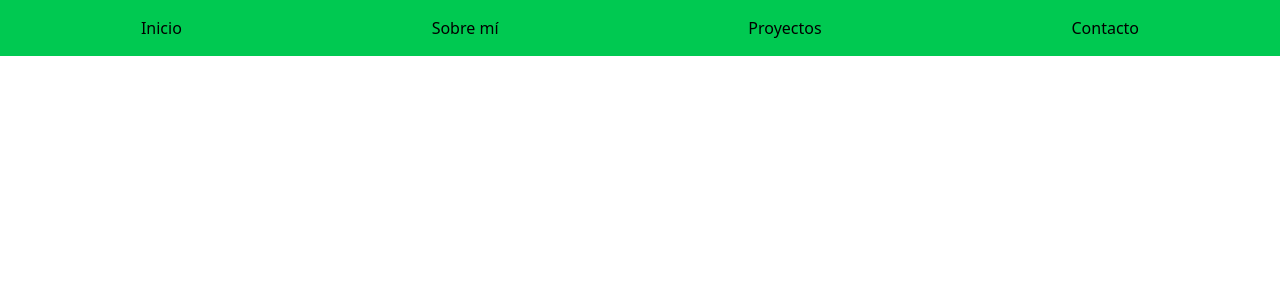
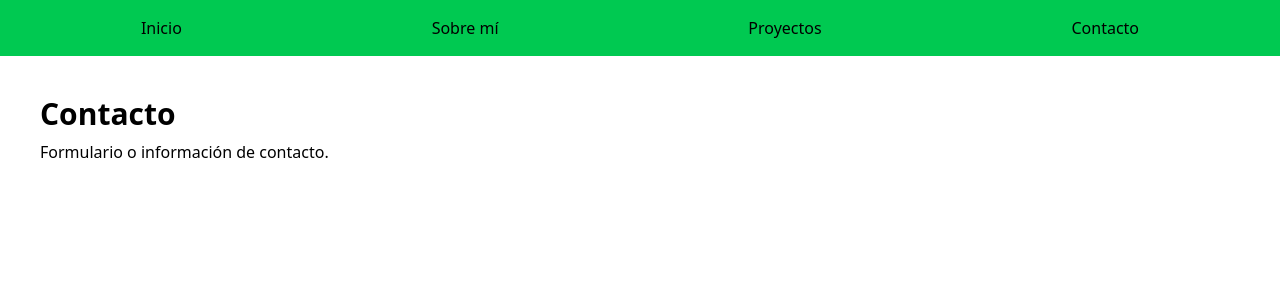
Before and after one commit to NeumanGallardo/NeumanDev, a React (Vite) app: page /my-portfolio/contact in a window 1280 px wide. Shown: the top 300 px of the page. Built offline with nearby package versions, Linux system fonts and the light colour scheme.

Commit message:
routesPublic

```diff
--- a/package.json
+++ b/package.json
@@ -8,8 +8,8 @@
     "build": "vite build",
     "lint": "eslint .",
     "preview": "vite preview",
-      "predeploy": "npm run build",
-  "deploy": "gh-pages -d dist"
+    "predeploy": "npm run build",
+    "deploy": "gh-pages -d dist"
   },
   "dependencies": {
     "@tailwindcss/vite": "^4.0.14",
--- a/src/App.jsx
+++ b/src/App.jsx
@@ -1,7 +1,7 @@
 import { BrowserRouter as Router, Routes, Route, Link } from "react-router-dom";
 //import './App.css';
 import './index.css';
-
+import Contact from "./Components/Contact";
 const Home = () => (
   <section className="text-center p-10">
     <h1 className="text-4xl font-bold">¡Hola, soy Erik Neuman Gallardo Castillo</h1>
@@ -34,16 +34,10 @@ const Projects = () => (
   </section>
 );
 
-const Contact = () => (
-  <section className="p-10">
-    <h2 className="text-3xl font-bold">Contacto</h2>
-    <p className="mt-2">Formulario o información de contacto.</p>
-  </section>
-);
 
 const App = () => {
   return (
-    <Router>
+    <Router basename="/my-portfolio/">
       <nav className="p-4 bg-green-500 text-black flex justify-around">
         <Link to="/">Inicio</Link>
         <Link to="/about">Sobre mí</Link>
--- /dev/null
+++ b/src/Components/Contact.jsx
@@ -0,0 +1,8 @@
+const Contact = () => (
+    <section className="p-10">
+      <h2 className="text-3xl font-bold">Contacto</h2>
+      <p className="mt-2">Formulario o información de contacto.</p>
+    </section>
+  );
+
+  export default Contact;
--- a/vite.config.js
+++ b/vite.config.js
@@ -5,5 +5,5 @@ import tailwindcss from '@tailwindcss/vite'
 // https://vite.dev/config/
 export default defineConfig({
   plugins: [react(),tailwindcss()],
-  base: '/'
+  base:"/my-portfolio/" ,
 })
```
